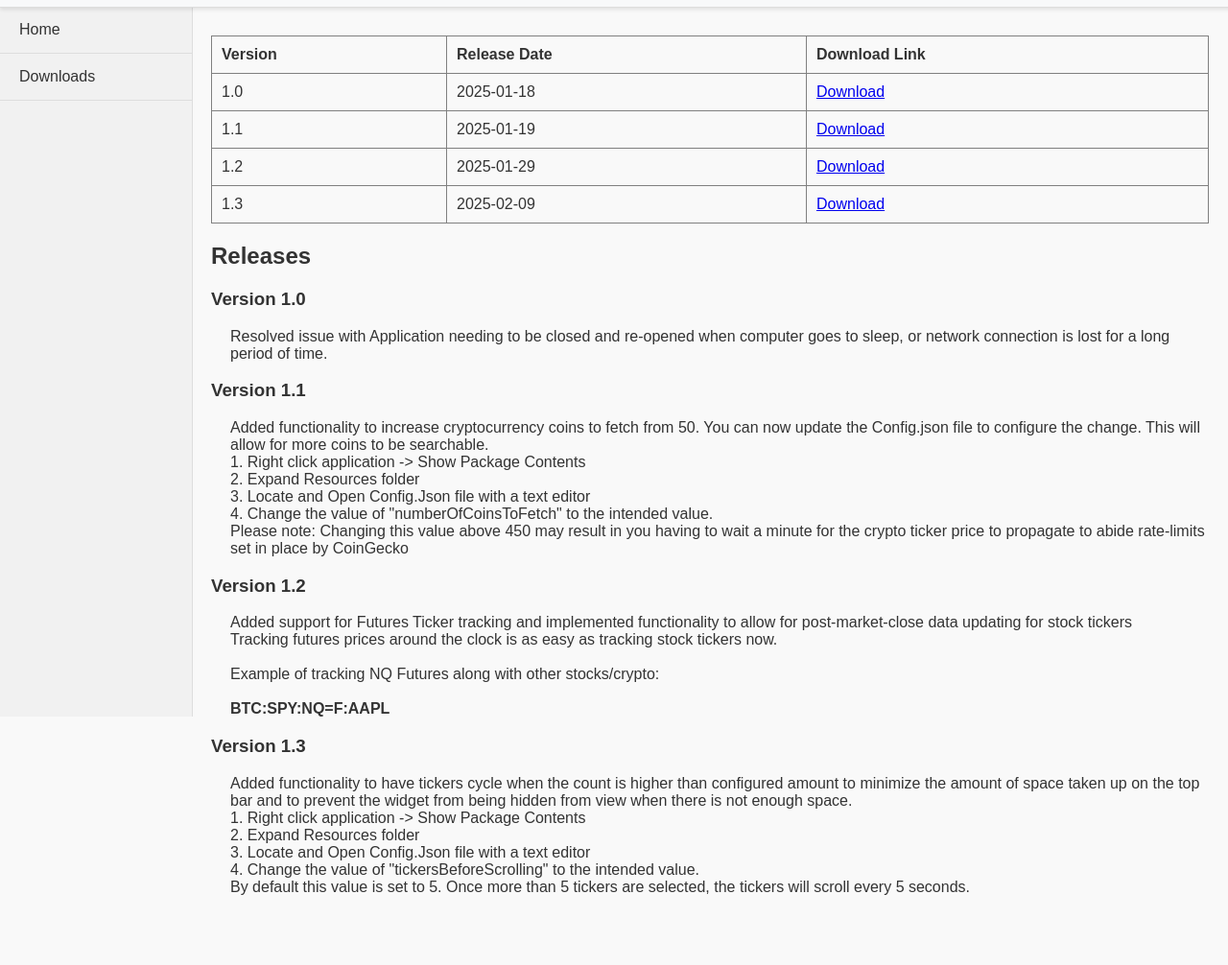
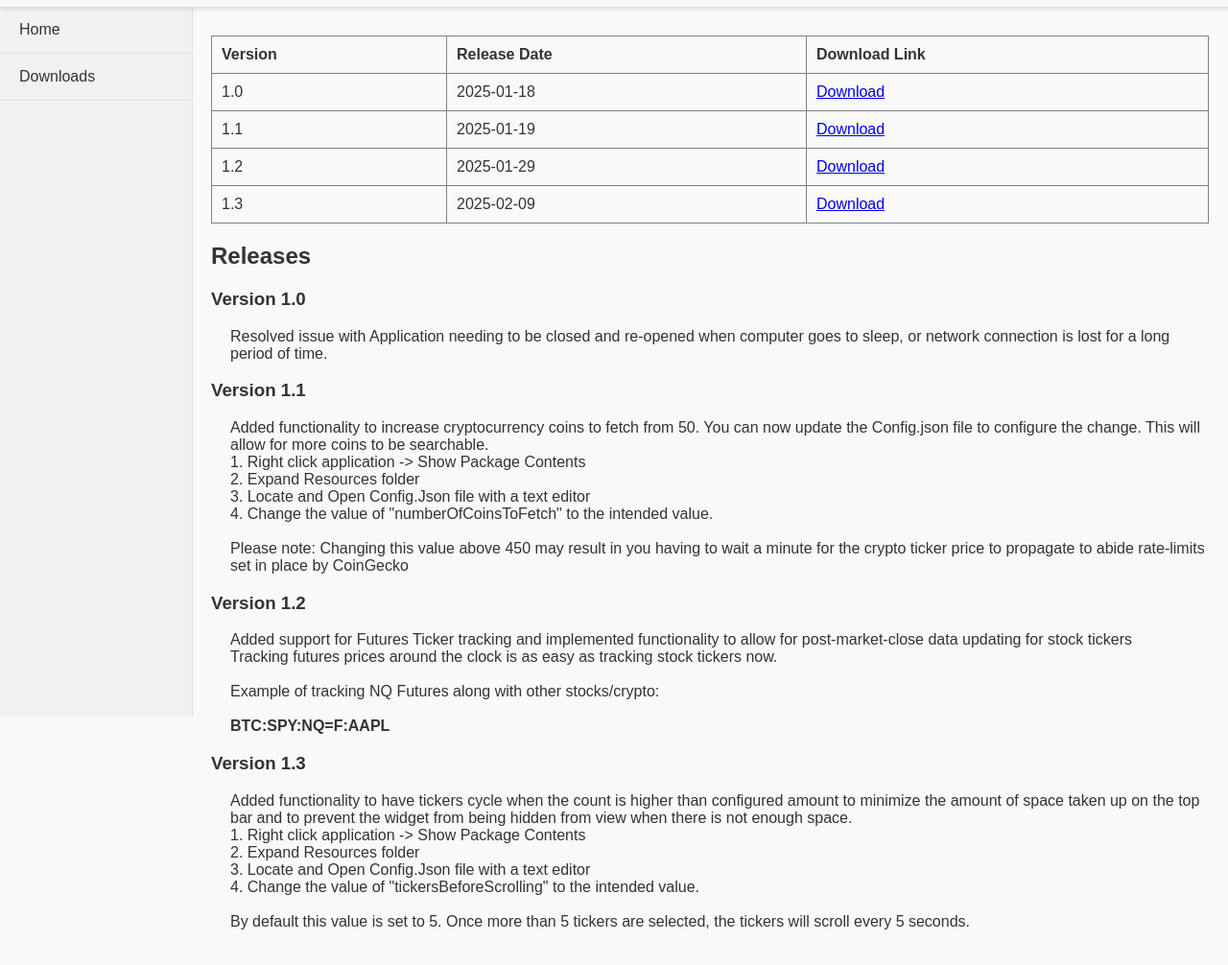
Before and after one commit to dsimotas/priceTracker, a plain HTML site: page Downloads.html in a window 1280 px wide. Shown: the part 53-1059 px from the top of the page at 96% size. Before the commit the page ends 1023 px from the top, so only its background shows below. Drawn offline with Linux system fonts and the light colour scheme.

Commit message:
Update Downloads.html

```diff
--- a/Downloads.html
+++ b/Downloads.html
@@ -61,7 +61,7 @@
     1. Right click application -> Show Package Contents<br>
     2. Expand Resources folder<br>
     3. Locate and Open Config.Json file with a text editor<br>
-    4. Change the value of "numberOfCoinsToFetch" to the intended value.<br>
+    4. Change the value of "numberOfCoinsToFetch" to the intended value.<br><br>
     Please note: Changing this value above 450 may result in you having to wait a minute for the crypto ticker price to propagate to abide rate-limits set in place by CoinGecko</p>
     <h3>Version 1.2</h3>
     <p>Added support for Futures Ticker tracking and implemented functionality to allow for post-market-close data updating for stock tickers<br>
@@ -73,7 +73,7 @@
     1. Right click application -> Show Package Contents<br>
     2. Expand Resources folder<br>
     3. Locate and Open Config.Json file with a text editor<br>
-    4. Change the value of "tickersBeforeScrolling" to the intended value.<br>
+    4. Change the value of "tickersBeforeScrolling" to the intended value.<br><br>
     By default this value is set to 5. Once more than 5 tickers are selected, the tickers will scroll every 5 seconds. </p>
   </main>
 </body>
```
